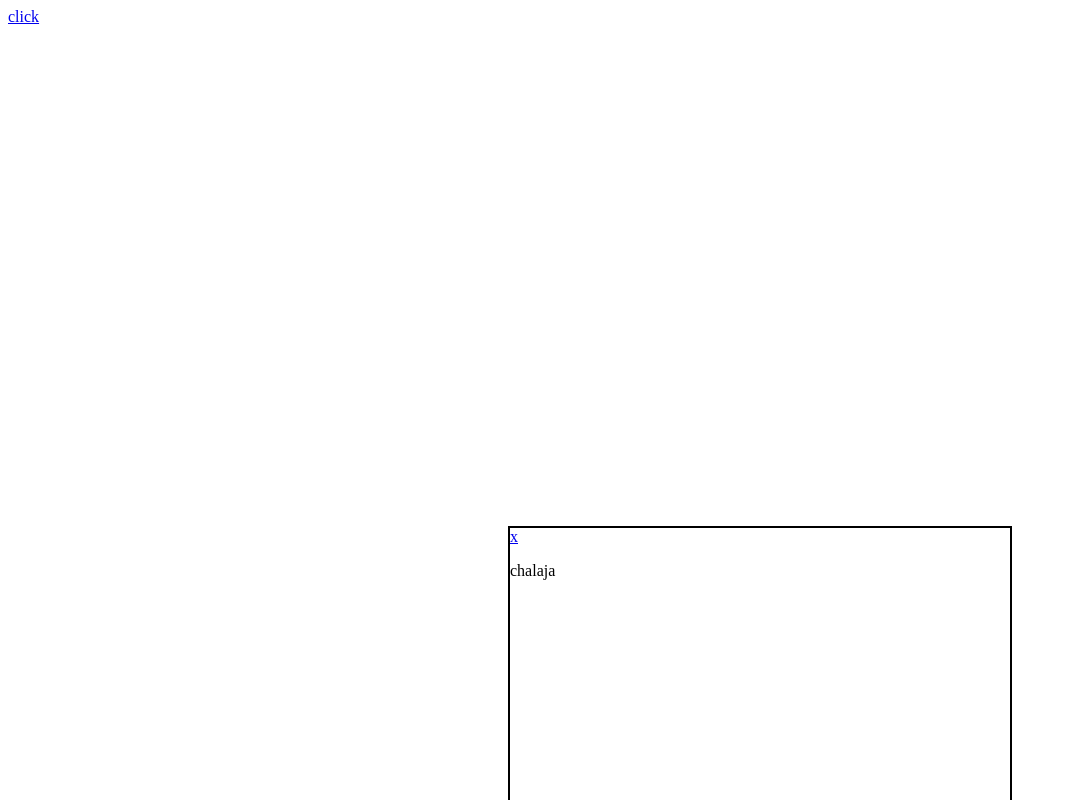
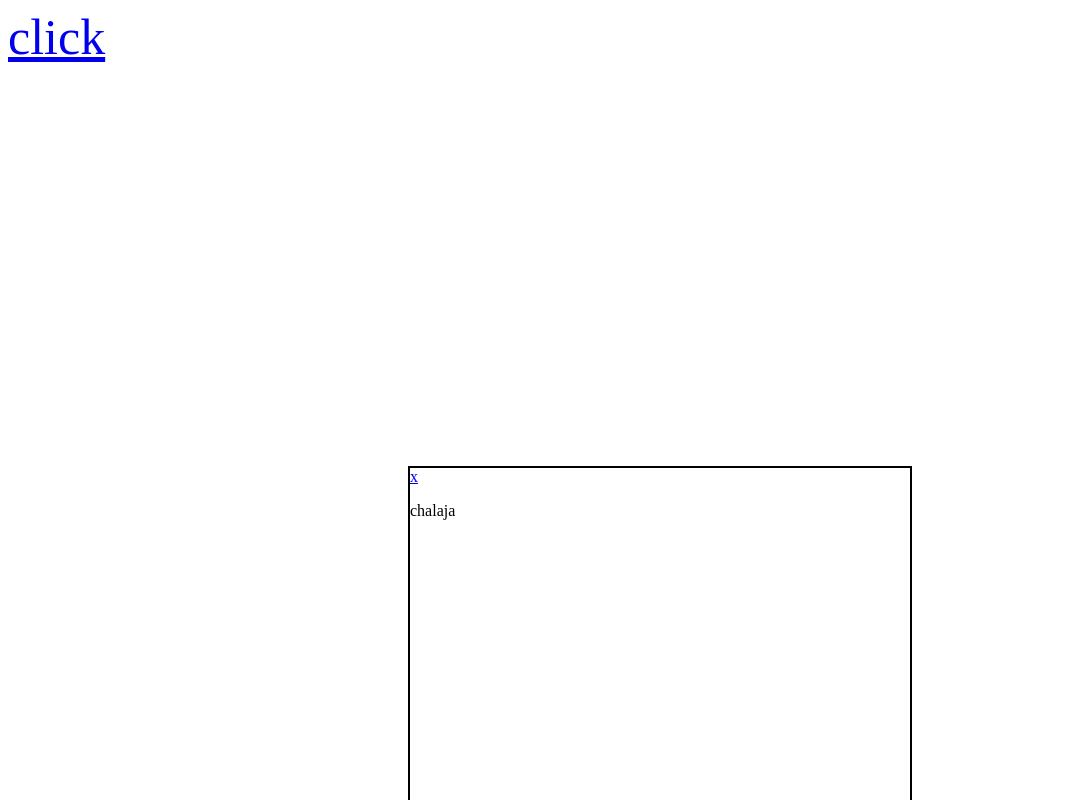
Before and after one commit to K0shal/animation.github.io, a plain HTML site: page index.html in a window 1280 px wide. Both pictures are taken after a click on the link "click". Shown: the top 800 px of the page, without its empty margins (0-1067 px from the left). Drawn offline with Linux system fonts and the light colour scheme.

Commit message:
Update index.html

```diff
--- a/index.html
+++ b/index.html
@@ -10,14 +10,14 @@
 				}
 				#click:target{
 		opacity:1;
-				transform:translate(500px,500px);
+				transform:translate(400px,400px);
 		 width:500px;
 		 height:500px;
 		   border:2px solid black;
 				}
 
 				</style>
-			 <a href="#click" sytle="font-size:30px">click</a>
+			 <a href="#click" style="font-size:50px">click</a>
 
 <div id="click">
 					 <a href="#" class="close">x</a>
```
